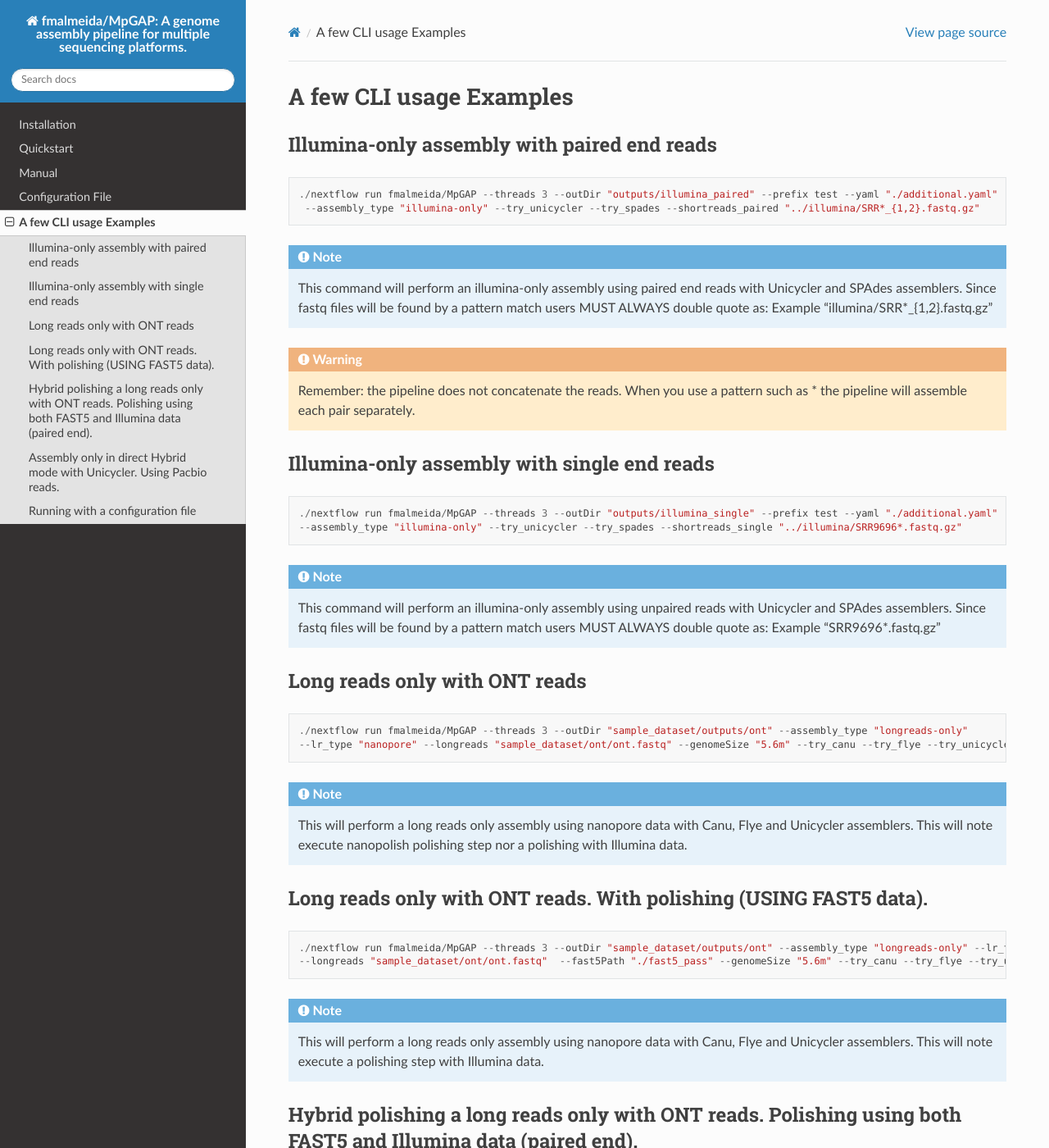
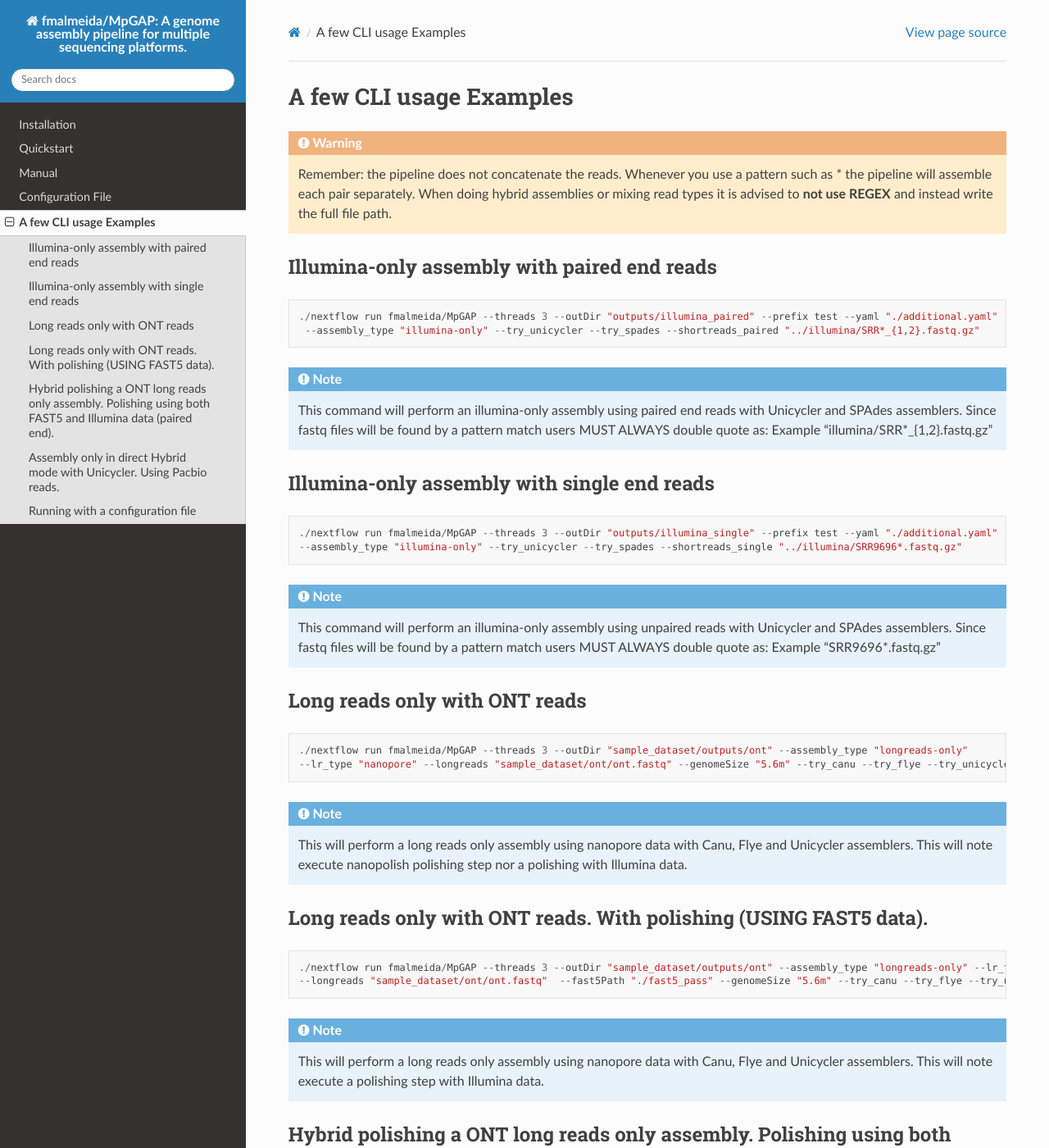
Before and after one commit to fmalmeida/MpGAP, a Sphinx documentation site: the page built from docs/examples.rst, in a window 1280 px wide and 1400 px high. Shown: the whole window at 82% size. Built offline with Sphinx 7.4.7 and the Read the Docs theme 2.0.0, drawn with Linux system fonts in a browser that asks for light colours; some of the changed text lies outside the part shown.

Commit message:
Updating manual/docs to match the latest updates on variables

```diff
--- a/docs/examples.rst
+++ b/docs/examples.rst
@@ -3,6 +3,12 @@
 ************************
 A few CLI usage Examples
 ************************
+
+.. warning::
+
+  Remember: the pipeline does not concatenate the reads. Whenever you use a pattern such as \* the pipeline will assemble each pair
+  separately. When doing hybrid assemblies or mixing read types it is advised to **not use REGEX** and instead write the full file
+  path.
 
 Illumina-only assembly with paired end reads
 ============================================
@@ -16,11 +22,6 @@ Illumina-only assembly with paired end reads
 
   This command will perform an illumina-only assembly using paired end reads with Unicycler and SPAdes assemblers.
   Since fastq files will be found by a pattern match users MUST ALWAYS double quote as: Example "illumina/SRR\*_{1,2}.fastq.gz"
-
-.. warning::
-
-  Remember: the pipeline does not concatenate the reads. When you use a pattern such as \* the pipeline will assemble each pair
-  separately.
 
 Illumina-only assembly with single end reads
 ============================================
@@ -61,8 +62,8 @@ Long reads only with ONT reads. With polishing (USING FAST5 data).
   This will perform a long reads only assembly using nanopore data with Canu, Flye and Unicycler assemblers. This will note execute a
   polishing step with Illumina data.
 
-Hybrid polishing a long reads only with ONT reads. Polishing using both FAST5 and Illumina data (paired end).
-=============================================================================================================
+Hybrid polishing a ONT long reads only assembly. Polishing using both FAST5 and Illumina data (paired end).
+===========================================================================================================
 
 ::
 
--- a/docs/manual.rst
+++ b/docs/manual.rst
@@ -18,7 +18,7 @@ Input
 
 .. warning::
 
-  Remember: the pipeline does not concatenate the reads. When you use a pattern such as \* the pipeline will assemble each pair
+  Remember: the pipeline does not concatenate the reads. Whenever you use a pattern such as \* the pipeline will assemble each pair
   separately. When doing hybrid assemblies or mixing read types it is advised to **not use REGEX** and instead write the full file
   path.
 
```
